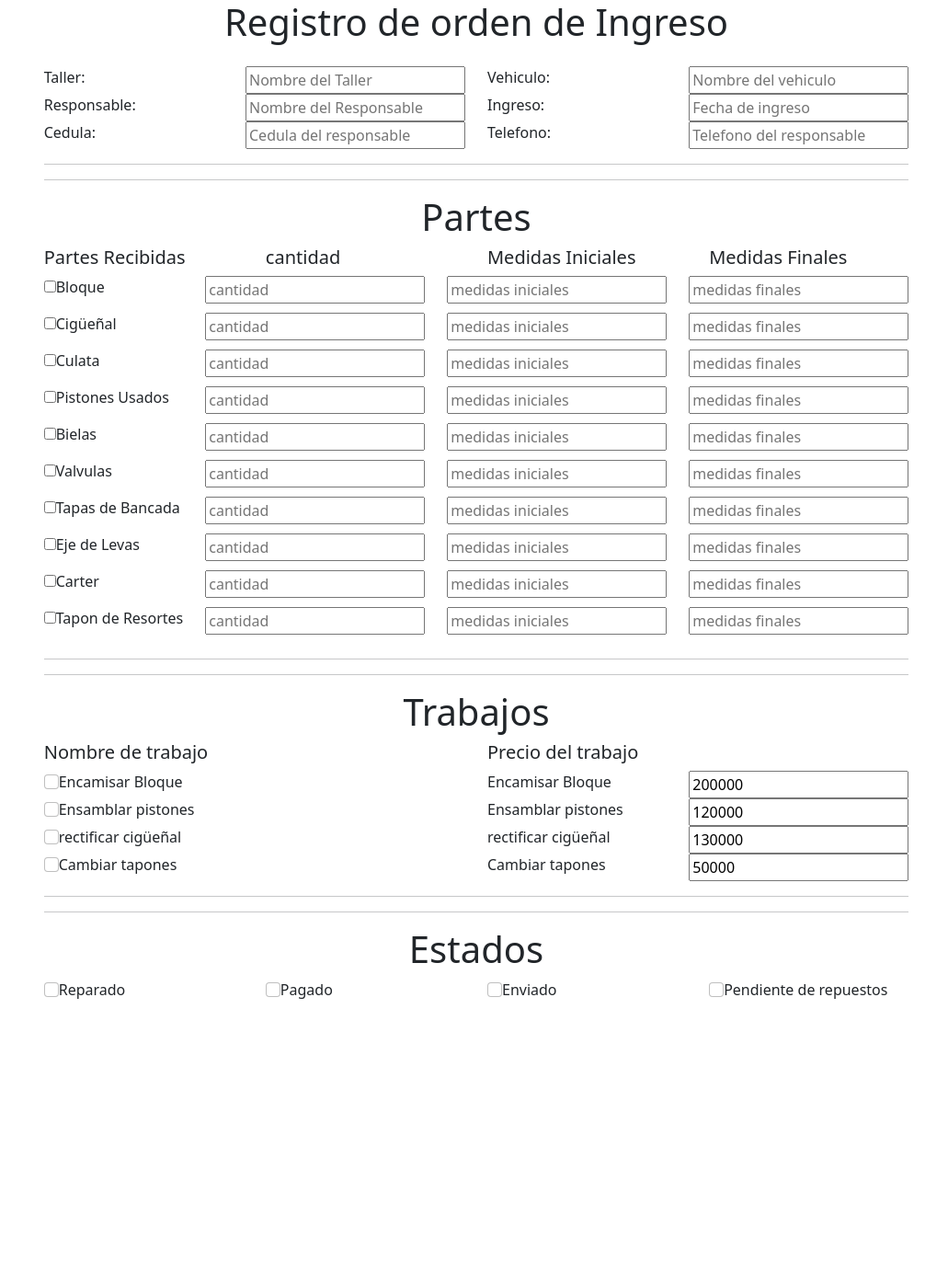
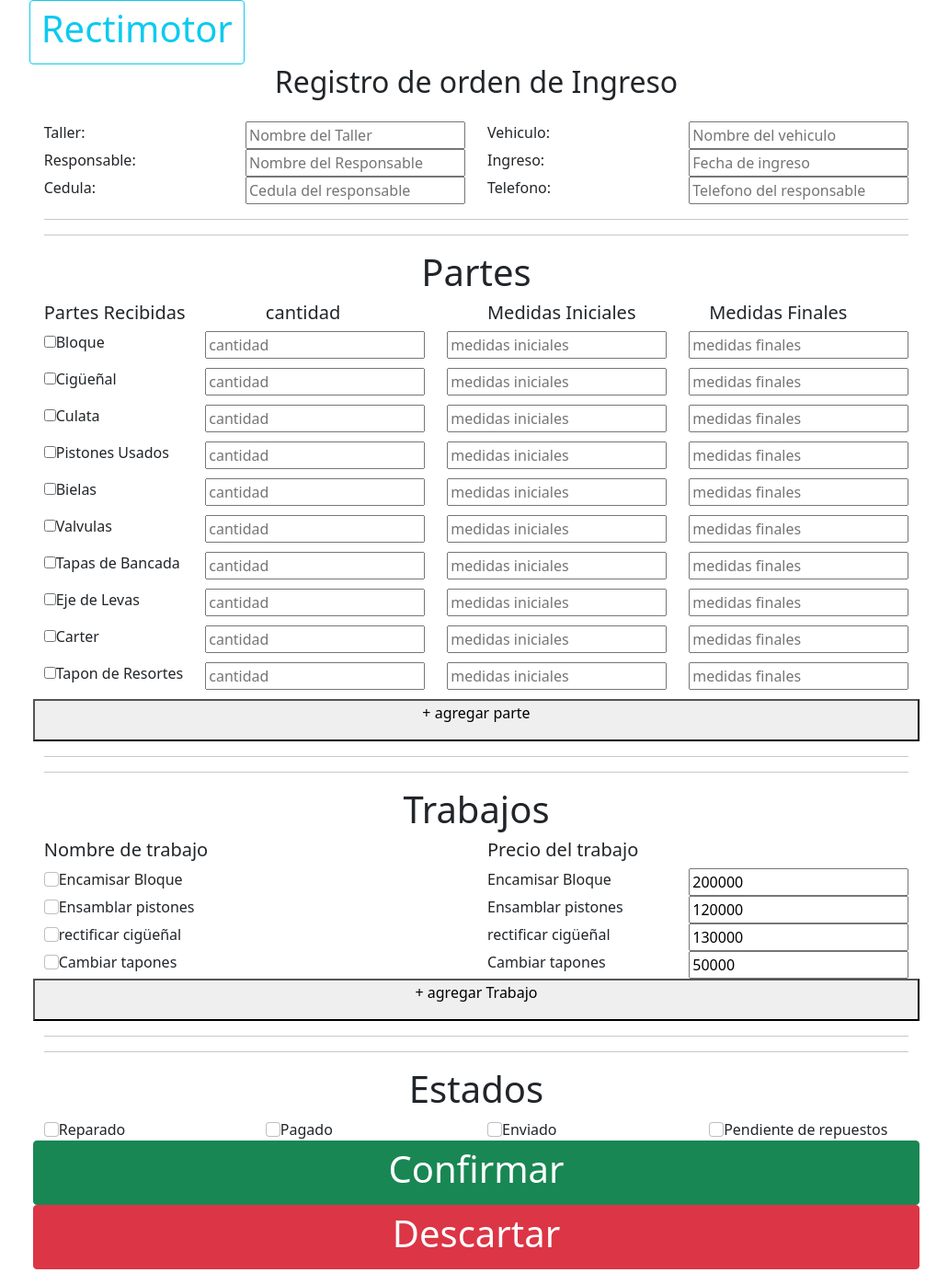
Before and after one commit to Dsotofuya/Trabajo-De-Campo---Rectificadora-De-Motores, a React (Create React App) app in the folder rectimotor-frontend/: page /menu/agregar in a window 1280 px wide. Shown: the whole page at 92% size, without its empty margins (122-1153 px from the left). Before the commit the page ends 1104 px from the top, so only its background shows below. Built offline with nearby package versions, Linux system fonts and the light colour scheme.

Commit message:
version estable con navegabilidad base

```diff
--- a/rectimotor-frontend/src/App.js
+++ b/rectimotor-frontend/src/App.js
@@ -1,10 +1,11 @@
 import './App.css';
 import React from 'react';
-import CompShowOrders from './ConsultOrders';
+import CompShowOrders from './CompShowOrders';
 import CompShowReport from './CompShowReport.js';
 import Menu from './componentes/Menu.js';
 import RegisterOrder from './RegisterOrder';
 import { BrowserRouter, Route, Routes } from 'react-router-dom';
+import ClientWiew from './ClientWiew';
 
 function App() {
   return (
@@ -13,8 +14,8 @@ function App() {
       <Routes>
         <Route path='/menu' element={<Menu />}/>
         <Route path='/menu/agregar' element={<RegisterOrder />}/>
-        <Route path='/menu/buscar' element={<Menu />}/>
-        <Route path='/menu/actualizar' element={<Menu />}/>
+        <Route path='/menu/buscar' element={<CompShowOrders />}/>
+        <Route path='/menu/actualizar' element={<CompShowOrders />}/>
         <Route path='/orders/:id' element={<CompShowOrders />} />
         <Route path='/orders/details/:id_order' element={<CompShowReport />} />
       </Routes>
--- a/rectimotor-frontend/src/ClientWiew.js
+++ b/rectimotor-frontend/src/ClientWiew.js
@@ -13,7 +13,7 @@ function ClientWiew() {
     engineStatus: "No encontrado"
   }
 
-  let personasPrueba = [person1, person2, person3];
+   let personasPrueba = [person1, person2, person3];
 
   function resultado(search){
     let persona;
--- a/rectimotor-frontend/src/ConsultOrders.js
+++ b/rectimotor-frontend/src/CompShowOrders.js
@@ -1,5 +1,6 @@
 import React, { useState, useEffect } from 'react';
 import { useParams, useNavigate } from 'react-router-dom';
+import {Link} from 'react-router-dom';
 
 
 const CompShowOrders = () => {
@@ -20,6 +21,8 @@ const CompShowOrders = () => {
     // Returning the component
     return (
         <div className="App">
+            <Link to='/menu'><button className="btn btn-outline-info"><h1 >Rectimotor</h1></button></Link>
+
             <div className='contenedor-principal'>
                 <h1>Consulte el estado de su motor</h1>
                 {/* Input de la cedula u orden */}
--- a/rectimotor-frontend/src/RegisterOrder.js
+++ b/rectimotor-frontend/src/RegisterOrder.js
@@ -2,13 +2,17 @@ import React, { useState } from "react";
 import './ROrder.css';
 import PartFE from "./PartFE";
 import JobFE from "./JobFE";
+import { Link } from 'react-router-dom';
 
 const RegisterOrder = () => {
   const [name, setName] = useState("");
   const handleInputChange = () => setName
   return (
     <div>
-      <h1 className="text-center">   Registro de orden de Ingreso  </h1>
+      <Link to='/menu'><button className="btn btn-outline-info"><h1 >Rectimotor</h1></button></Link>
+
+
+      <h2 className="text-center">   Registro de orden de Ingreso  </h2>
       <div className="container-xl w-100 p-3" >
 
         <form className="CampDiv">
@@ -123,6 +127,10 @@ const RegisterOrder = () => {
               <PartFE namePart="Tapon de Resortes" />
             </div>
 
+            <div className="row">
+              <button><p>+ agregar parte</p></button>
+            </div>
+
             <p>
               <hr />
               <hr />
@@ -157,6 +165,10 @@ const RegisterOrder = () => {
             <JobFE
               nameJob="Cambiar tapones"
               priceJob="50000" />
+
+            <div className="row">
+              <button><p>+ agregar Trabajo</p></button>
+            </div>
           </div>
 
           <p>
@@ -187,7 +199,20 @@ const RegisterOrder = () => {
                 Pendiente de repuestos</label>
             </div>
           </div>
-
+          <Link to='/menu' className="text-decoration-none">
+            <div className="row">
+              <button className="btn btn-success">
+                <h1>Confirmar</h1>
+              </button>
+            </div>
+          </Link>
+          <Link to='/menu' className="text-decoration-none">
+            <div className="row">
+              <button className="btn btn-danger">
+                <h1 className="text-decoration-none">Descartar</h1>
+              </button>
+            </div>
+          </Link>
         </form>
       </div>
     </div>
--- a/rectimotor-frontend/src/componentes/Menu.js
+++ b/rectimotor-frontend/src/componentes/Menu.js
@@ -6,6 +6,7 @@ import {Link} from 'react-router-dom';
 function Menu(){
     return(
     <div className="menu">
+
       <Link to='/menu/agregar'><MenuButton nombre='Registrar orden de ingreso'/></Link>
       <Link to='/menu/buscar'> <MenuButton nombre='Buscar orden de registro'/></Link>
       <Link to='/menu/actualizar'><MenuButton nombre='Actualizar orden de registro'/></Link>
```
